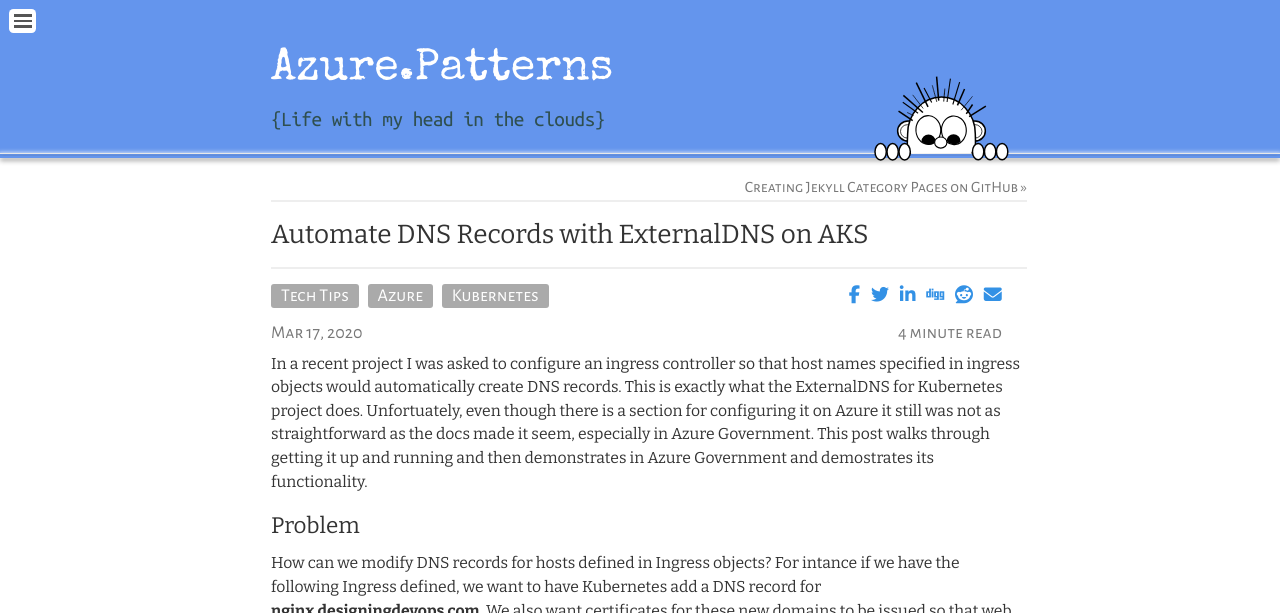
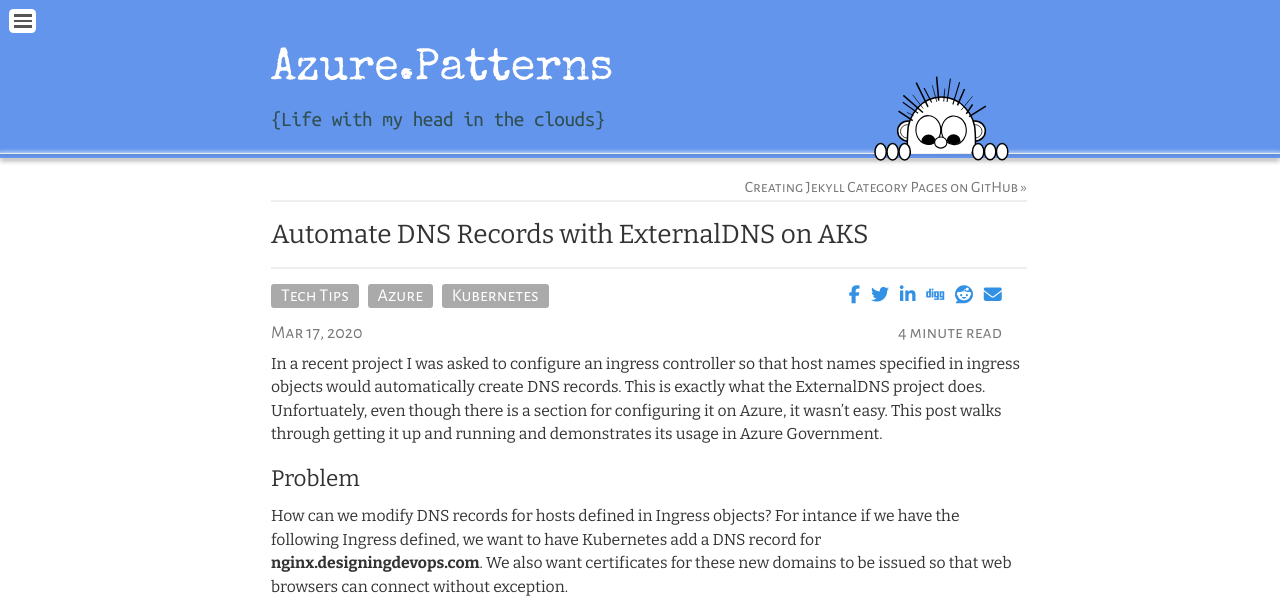
Before and after one commit to brentmcconnell/brentmcconnell.github.io, a Jekyll site: the page built from _posts/2020-03-17-aks-external-dns.md, in a window 1280 px wide and 900 px high, cut to the strip 0-613 px from the top of the window. Built offline with Jekyll 4.4.1, drawn with Linux system fonts in a browser that asks for light colours; nearby versions of some CDN libraries.

Commit message:
mods to post

```diff
--- a/_posts/2020-03-17-aks-external-dns.md
+++ b/_posts/2020-03-17-aks-external-dns.md
@@ -12,13 +12,11 @@
   - Kubernetes
 ---
 
-In a recent project I was asked to configure an ingress controller so that
-host names specified in ingress objects would automatically create DNS records.
-This is exactly what the ExternalDNS for Kubernetes project does.  Unfortuately,
-even though there is a section for configuring it on Azure it still was not as
-straightforward as the docs made it seem, especially in Azure Government.  This
-post walks through getting it up and running and then demonstrates in Azure
-Government and demostrates its functionality.
+In a recent project I was asked to configure an ingress controller so that host
+names specified in ingress objects would automatically create DNS records.
+This is exactly what the ExternalDNS project does. Unfortuately, even though
+there is a section for configuring it on Azure, it wasn't easy. This post walks
+through getting it up and running and demonstrates its usage in Azure Government.
 
 ## Problem
 
```
